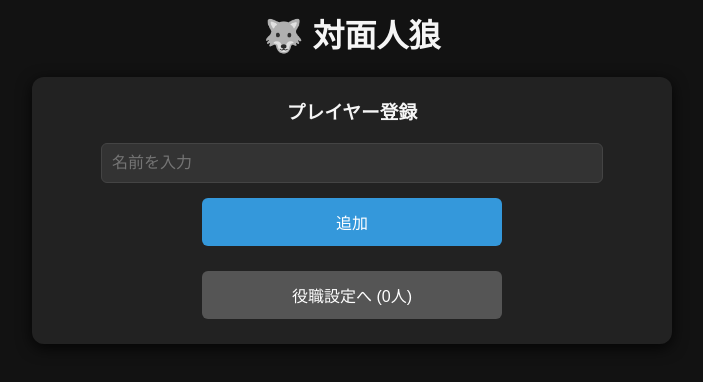
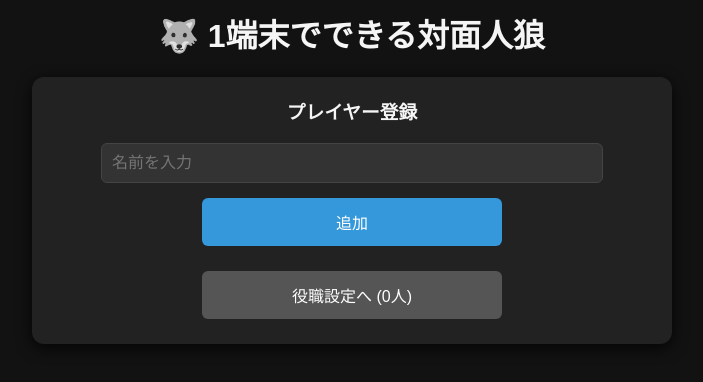
Before and after one commit to Nomaji/1-Werewolf-game-on-single-device, a plain HTML site: page index.html in a window 1280 px wide. Shown: the whole page, without its empty margins (288-991 px from the left). Drawn offline with Linux system fonts and the light colour scheme.

Commit message:
Update heading text for game title

```diff
--- a/index.html
+++ b/index.html
@@ -42,7 +42,7 @@
 </head>
 <body>
 
-    <h1>🐺 対面人狼</h1>
+    <h1>🐺 1端末でできる対面人狼</h1>
 
     <div id="game-container" class="card">
         <div id="setup-screen">
```
